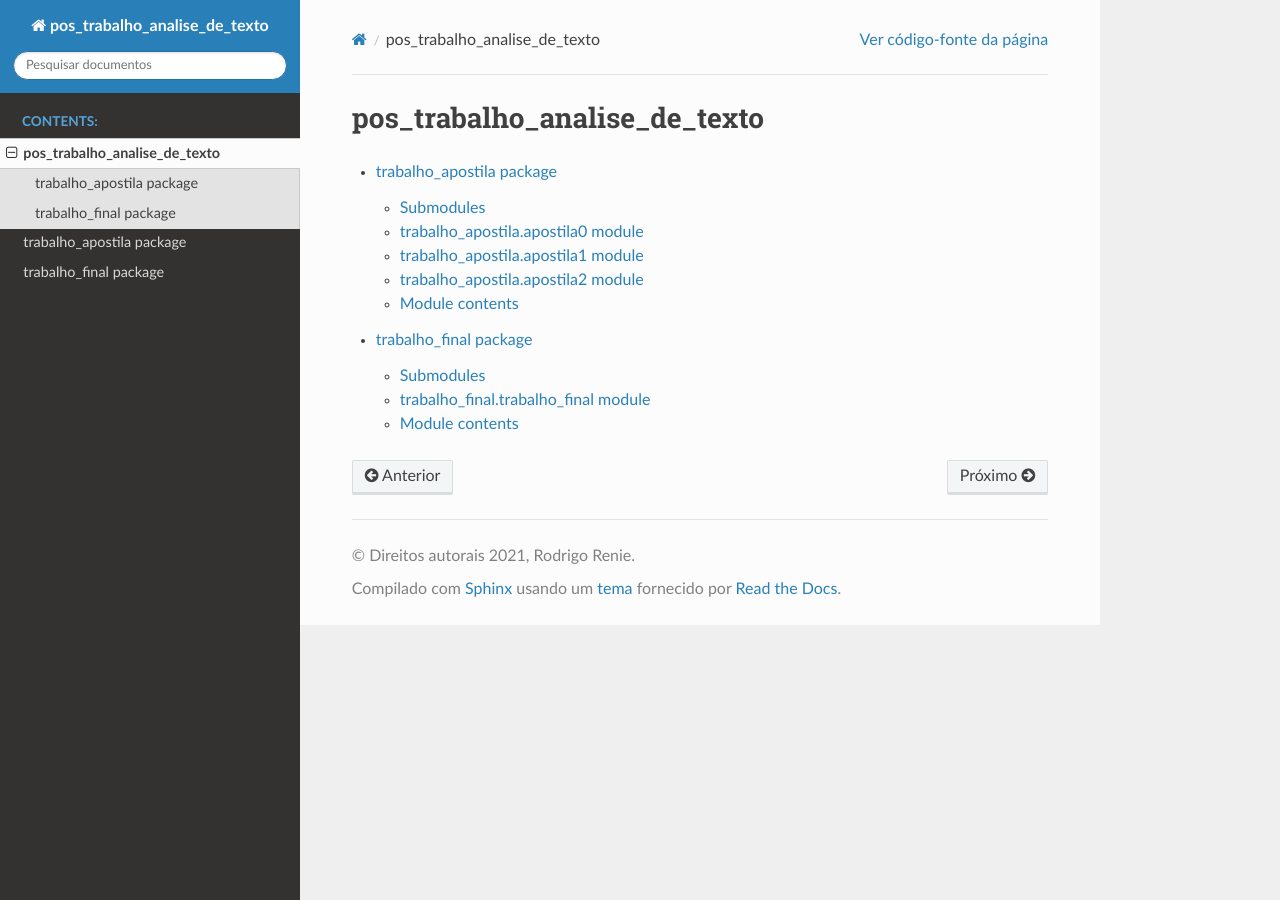
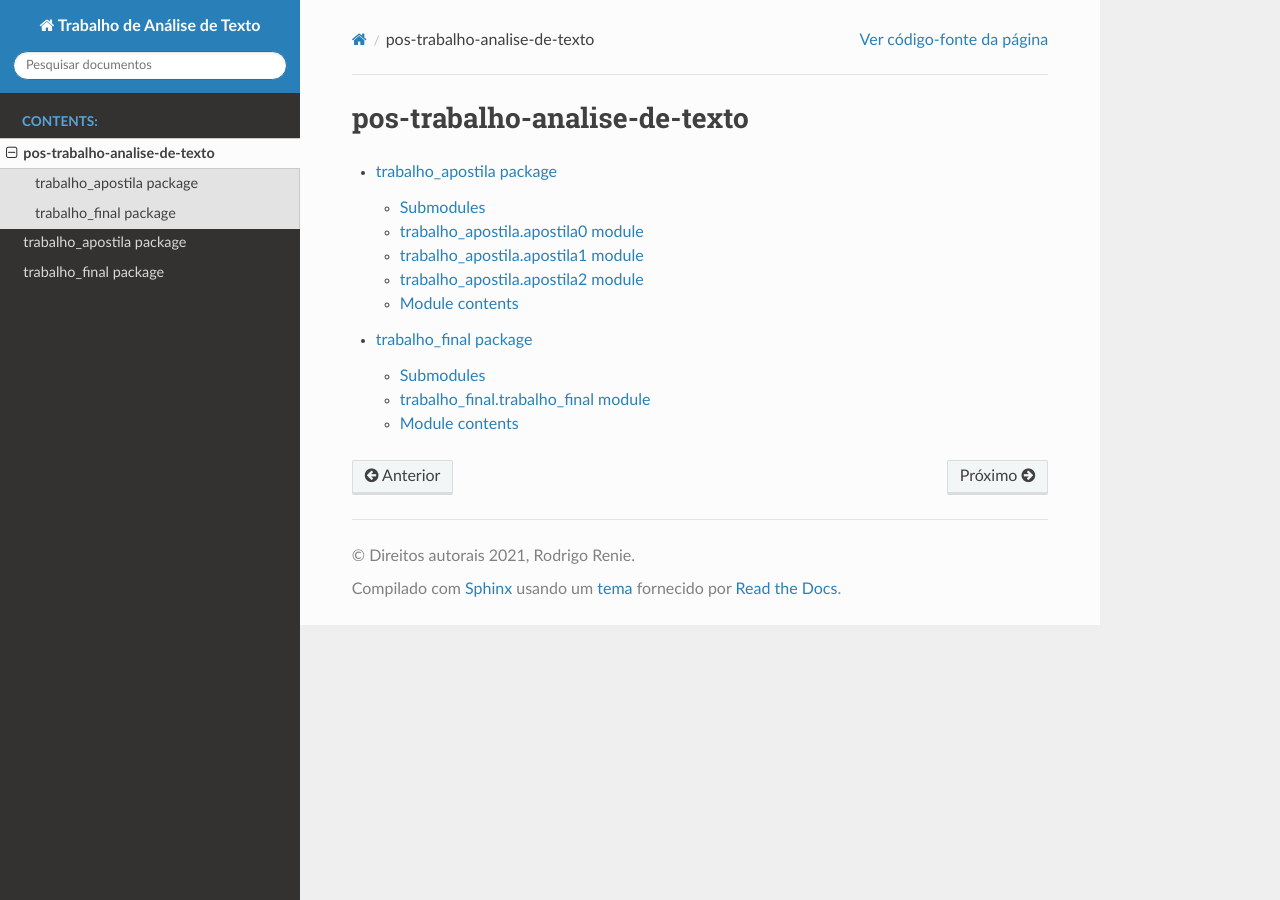
Before and after one commit to rodrigorenie/entregas, a Sphinx documentation site: the page built from docs/source/modules.rst, in a window 1280 px wide. Built offline with Sphinx 7.4.7 and the Read the Docs theme 2.0.0, drawn with Linux system fonts in a browser that asks for light colours; some of the changed lines change nothing that is shown.

Commit message:
Ajustes no Sphinx

```diff
--- a/docs/source/conf.py
+++ b/docs/source/conf.py
@@ -17,7 +17,7 @@ sys.path.insert(0, os.path.abspath('../..'))
 
 # -- Project information -----------------------------------------------------
 
-project = 'pos_trabalho_analise_de_texto'
+project = 'Trabalho de Análise de Texto'
 copyright = '2021, Rodrigo Renie'
 author = 'Rodrigo Renie'
 
--- a/docs/source/modules.rst
+++ b/docs/source/modules.rst
@@ -1,8 +1,8 @@
-pos_trabalho_analise_de_texto
+pos-trabalho-analise-de-texto
 =============================
 
 .. toctree::
-   :maxdepth: 2
+   :maxdepth: 4
 
    trabalho_apostila
    trabalho_final
```
Also changed, not shown: 16 other files.
